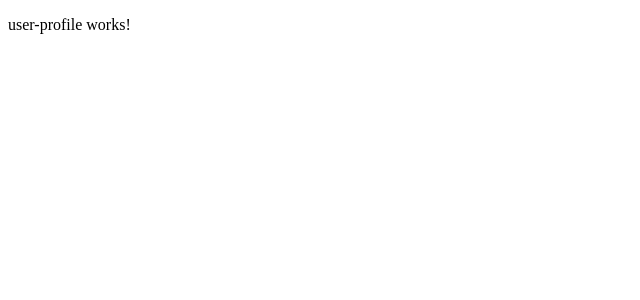
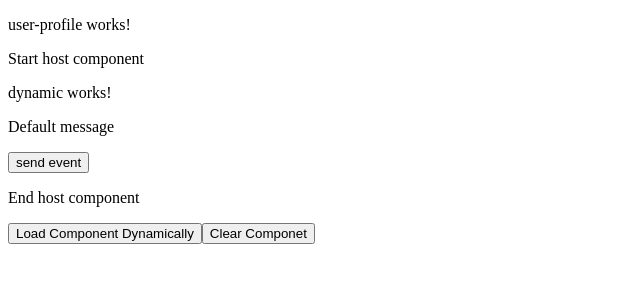
Before and after one commit to sreedhar-eg1/Angular-practice, an Angular app: page / in a window 1280 px wide. Shown: the top 300 px of the page, without its empty margins (0-640 px from the left). Built offline with nearby package versions, Linux system fonts and the light colour scheme.

Commit message:
Feature - dynamically load component using viewContainerRef

```diff
--- a/src/app/app.component.html
+++ b/src/app/app.component.html
@@ -3,3 +3,7 @@
   <app-admin-profile />
   <app-user-profile />
 </ng-container>
+
+<div>
+  <app-host/>
+</div>
--- a/src/app/app.component.ts
+++ b/src/app/app.component.ts
@@ -3,10 +3,11 @@ import { RouterOutlet } from '@angular/router';
 import { AdminProfileComponent } from "./basics/admin-profile/admin-profile.component";
 import { UserProfileComponent } from "./basics/user-profile/user-profile.component";
 import { NgComponentOutlet } from '@angular/common';
+import { HostComponent } from "./basics/host/host.component";
 
 @Component({
   selector: 'app-root',
-  imports: [RouterOutlet, AdminProfileComponent, UserProfileComponent, NgComponentOutlet],
+  imports: [RouterOutlet, AdminProfileComponent, UserProfileComponent, NgComponentOutlet, HostComponent],
   templateUrl: './app.component.html',
   styleUrl: './app.component.scss'
 })
--- /dev/null
+++ b/src/app/basics/dynamic/dynamic.component.html
@@ -0,0 +1,3 @@
+<p>dynamic works!</p>
+<p>{{ message()}}</p>
+<button (click)="sendEvent()" type="button">send event</button>
--- /dev/null
+++ b/src/app/basics/dynamic/dynamic.component.ts
@@ -0,0 +1,16 @@
+import { Component, input, output } from '@angular/core';
+
+@Component({
+  selector: 'app-dynamic',
+  imports: [],
+  templateUrl: './dynamic.component.html',
+  styleUrl: './dynamic.component.scss'
+})
+export class DynamicComponent {
+  message = input<string>('Default message')
+  event = output<string>()
+
+  sendEvent() {
+    this.event.emit('Event sent')
+  }
+}
--- /dev/null
+++ b/src/app/basics/host/host.component.html
@@ -0,0 +1,7 @@
+<p>Start host component</p>
+<div #containerRef></div>
+<p>End host component</p>
+<!-- <app-dynamic /> -->
+
+<button (click)="loadComponent()" type="button">Load Component Dynamically</button>
+<button (click)="clearDynamicalyLoadedComponent()" type="button">Clear Componet</button>
--- /dev/null
+++ b/src/app/basics/host/host.component.ts
@@ -0,0 +1,50 @@
+import {
+  Component,
+  ComponentRef,
+  inject,
+  InputSignal,
+  OnInit,
+  signal,
+  viewChild,
+  ViewContainerRef,
+} from '@angular/core';
+import { DynamicComponent } from '../dynamic/dynamic.component';
+
+@Component({
+  selector: 'app-host',
+  imports: [],
+  templateUrl: './host.component.html',
+  styleUrl: './host.component.scss',
+})
+export class HostComponent implements OnInit {
+  // private viewContainerRef = inject(ViewContainerRef)
+  containerRef = viewChild<true, ViewContainerRef>('containerRef', { read: ViewContainerRef});
+  // To send value and recieve value from dynamically created component
+  container!: ComponentRef<DynamicComponent>
+
+  ngOnInit(): void {
+    // this.viewContainerRef.createComponent(DynamicComponent)
+
+    //loaded on this component rendered
+    this.containerRef()?.clear();
+    this.containerRef()?.createComponent(DynamicComponent);
+  }
+
+  // loaded on click
+  loadComponent() {
+    this.containerRef()?.clear();
+
+    // To send and recieve value
+    this.container = this.containerRef()?.createComponent(DynamicComponent)!;
+    console.log(this.container);
+
+    this.container.setInput('message', 'Hi, i am from parent')
+    this.container.instance.event.subscribe((message) => console.log(message))
+
+  }
+
+  // cleared component on click
+  clearDynamicalyLoadedComponent() {
+    this.containerRef()?.clear();
+  }
+}
```
Also changed, not shown: src/app/basics/dynamic/dynamic.component.scss (added), src/app/basics/host/host.component.scss (added), 2 other files (tests, documents, lock files or other folders).
